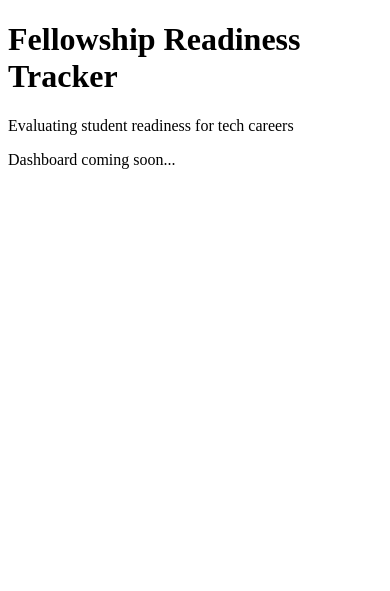
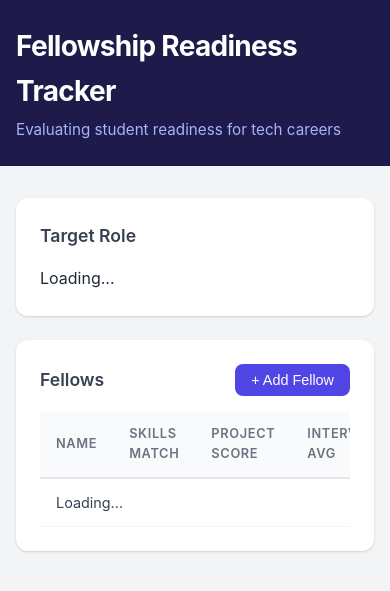
Before and after one commit to sabman83/fellowship-readiness-tracker, a Flask app: page / in a window 390 px wide. Shown: the top 591 px of the page. Run offline with Flask 3, Linux system fonts and the light colour scheme.

Commit message:
Add frontend HTML structure and base styles

```diff
--- /dev/null
+++ b/static/style.css
@@ -0,0 +1,577 @@
+/* Base reset and body */
+*, *::before, *::after {
+    box-sizing: border-box;
+    margin: 0;
+    padding: 0;
+}
+
+body {
+    font-family: -apple-system, BlinkMacSystemFont, 'Segoe UI', Roboto, Oxygen, sans-serif;
+    background: #f3f4f6;
+    color: #1f2937;
+    line-height: 1.6;
+}
+
+/* Container */
+.container {
+    max-width: 900px;
+    margin: 0 auto;
+    padding: 0 1rem;
+}
+
+/* Header */
+header {
+    background: #1e1b4b;
+    color: white;
+    padding: 1.5rem 0;
+    margin-bottom: 2rem;
+}
+
+header h1 {
+    font-size: 1.75rem;
+    font-weight: 700;
+    letter-spacing: -0.025em;
+}
+
+.subtitle {
+    color: #a5b4fc;
+    font-size: 0.95rem;
+    margin-top: 0.25rem;
+}
+
+/* Back link */
+.back-link {
+    color: #a5b4fc;
+    text-decoration: none;
+    font-size: 0.9rem;
+    display: inline-block;
+    margin-bottom: 0.5rem;
+    transition: color 0.2s;
+}
+
+.back-link:hover {
+    color: white;
+}
+
+/* Card */
+.card {
+    background: white;
+    border-radius: 0.75rem;
+    box-shadow: 0 1px 3px rgba(0,0,0,0.1), 0 1px 2px rgba(0,0,0,0.06);
+    padding: 1.5rem;
+    margin-bottom: 1.5rem;
+}
+
+.card-header {
+    display: flex;
+    justify-content: space-between;
+    align-items: center;
+    margin-bottom: 1rem;
+}
+
+.card-header h2 {
+    font-size: 1.1rem;
+    font-weight: 600;
+    color: #374151;
+}
+
+/* Job profile */
+.job-header {
+    display: flex;
+    align-items: flex-start;
+    margin-bottom: 0.75rem;
+}
+
+.job-header h3 {
+    font-size: 1.2rem;
+    font-weight: 700;
+    color: #1f2937;
+}
+
+.company {
+    color: #6b7280;
+    font-size: 0.9rem;
+}
+
+.job-description {
+    color: #4b5563;
+    font-size: 0.9rem;
+    margin-bottom: 1rem;
+    line-height: 1.7;
+}
+
+.skills-required {
+    display: flex;
+    align-items: flex-start;
+    gap: 0.75rem;
+    flex-wrap: wrap;
+}
+
+.skills-required strong {
+    white-space: nowrap;
+    color: #374151;
+    font-size: 0.9rem;
+    margin-top: 0.2rem;
+}
+
+.skill-badges {
+    display: flex;
+    flex-wrap: wrap;
+    gap: 0.4rem;
+}
+
+/* Badge */
+.badge {
+    background: #ede9fe;
+    color: #5b21b6;
+    border-radius: 9999px;
+    padding: 0.2rem 0.65rem;
+    font-size: 0.78rem;
+    font-weight: 500;
+}
+
+/* Table */
+.table-wrapper {
+    overflow-x: auto;
+}
+
+table {
+    width: 100%;
+    border-collapse: collapse;
+    font-size: 0.9rem;
+}
+
+thead th {
+    background: #f9fafb;
+    text-align: left;
+    padding: 0.75rem 1rem;
+    font-weight: 600;
+    color: #6b7280;
+    border-bottom: 2px solid #e5e7eb;
+    font-size: 0.8rem;
+    text-transform: uppercase;
+    letter-spacing: 0.05em;
+}
+
+tbody tr {
+    border-bottom: 1px solid #f3f4f6;
+    transition: background 0.15s;
+}
+
+tbody tr:hover {
+    background: #f9fafb;
+}
+
+tbody td {
+    padding: 0.75rem 1rem;
+    color: #374151;
+}
+
+/* Readiness score badges */
+.readiness-score {
+    display: inline-block;
+    padding: 0.2rem 0.6rem;
+    border-radius: 9999px;
+    font-weight: 600;
+    font-size: 0.85rem;
+}
+
+.score-high {
+    background: #d1fae5;
+    color: #065f46;
+}
+
+.score-mid {
+    background: #fef3c7;
+    color: #92400e;
+}
+
+.score-low {
+    background: #fee2e2;
+    color: #991b1b;
+}
+
+/* Buttons */
+.btn {
+    display: inline-block;
+    padding: 0.5rem 1rem;
+    border-radius: 0.5rem;
+    font-size: 0.9rem;
+    font-weight: 500;
+    cursor: pointer;
+    border: none;
+    text-decoration: none;
+    transition: background 0.2s, transform 0.1s;
+}
+
+.btn:active {
+    transform: scale(0.98);
+}
+
+.btn-primary {
+    background: #4f46e5;
+    color: white;
+}
+
+.btn-primary:hover {
+    background: #4338ca;
+}
+
+.btn-secondary {
+    background: #e5e7eb;
+    color: #374151;
+}
+
+.btn-secondary:hover {
+    background: #d1d5db;
+}
+
+.btn-sm {
+    padding: 0.3rem 0.75rem;
+    font-size: 0.8rem;
+}
+
+/* Modal */
+.modal {
+    position: fixed;
+    inset: 0;
+    z-index: 100;
+    display: flex;
+    align-items: center;
+    justify-content: center;
+}
+
+.modal.hidden {
+    display: none;
+}
+
+.modal-overlay {
+    position: absolute;
+    inset: 0;
+    background: rgba(0,0,0,0.5);
+}
+
+.modal-content {
+    position: relative;
+    background: white;
+    border-radius: 0.75rem;
+    padding: 1.5rem;
+    width: 100%;
+    max-width: 560px;
+    max-height: 90vh;
+    overflow-y: auto;
+    z-index: 101;
+}
+
+.modal-header {
+    display: flex;
+    justify-content: space-between;
+    align-items: center;
+    margin-bottom: 1.25rem;
+}
+
+.modal-header h2 {
+    font-size: 1.1rem;
+    font-weight: 600;
+}
+
+.close-btn {
+    background: none;
+    border: none;
+    font-size: 1.5rem;
+    cursor: pointer;
+    color: #6b7280;
+    line-height: 1;
+    padding: 0.2rem 0.4rem;
+}
+
+.close-btn:hover {
+    color: #1f2937;
+}
+
+/* Form */
+.form-group {
+    margin-bottom: 1.25rem;
+}
+
+.form-group label {
+    display: block;
+    font-weight: 500;
+    margin-bottom: 0.4rem;
+    font-size: 0.9rem;
+    color: #374151;
+}
+
+.form-group input[type="text"],
+.form-group input[type="number"] {
+    width: 100%;
+    padding: 0.5rem 0.75rem;
+    border: 1px solid #d1d5db;
+    border-radius: 0.5rem;
+    font-size: 0.9rem;
+    color: #1f2937;
+    transition: border-color 0.2s;
+}
+
+.form-group input:focus {
+    outline: none;
+    border-color: #4f46e5;
+    box-shadow: 0 0 0 3px rgba(79, 70, 229, 0.1);
+}
+
+.form-hint {
+    font-size: 0.8rem;
+    color: #6b7280;
+    margin-bottom: 0.5rem;
+}
+
+.checkbox-grid {
+    display: grid;
+    grid-template-columns: repeat(2, 1fr);
+    gap: 0.4rem;
+}
+
+.checkbox-label {
+    display: flex;
+    align-items: center;
+    gap: 0.4rem;
+    font-size: 0.9rem;
+    cursor: pointer;
+    padding: 0.3rem 0;
+}
+
+.checklist-row {
+    display: flex;
+    flex-wrap: wrap;
+    gap: 0.75rem;
+    margin-top: 0.5rem;
+    font-size: 0.9rem;
+}
+
+.checklist-row label {
+    display: flex;
+    align-items: center;
+    gap: 0.3rem;
+    cursor: pointer;
+    font-weight: normal;
+}
+
+.score-inputs {
+    display: flex;
+    gap: 0.75rem;
+}
+
+.score-inputs input {
+    flex: 1;
+}
+
+.form-actions {
+    display: flex;
+    justify-content: flex-end;
+    gap: 0.75rem;
+    margin-top: 1.5rem;
+    padding-top: 1rem;
+    border-top: 1px solid #e5e7eb;
+}
+
+/* Score grid (4 columns) */
+.score-grid {
+    display: grid;
+    grid-template-columns: repeat(4, 1fr);
+    gap: 1rem;
+}
+
+.score-card {
+    background: #f9fafb;
+    border-radius: 0.5rem;
+    padding: 1rem;
+    text-align: center;
+    border: 1px solid #e5e7eb;
+}
+
+.score-card.highlight {
+    background: #ede9fe;
+    border-color: #a78bfa;
+}
+
+.score-label {
+    font-size: 0.78rem;
+    font-weight: 600;
+    color: #6b7280;
+    text-transform: uppercase;
+    letter-spacing: 0.05em;
+    margin-bottom: 0.4rem;
+}
+
+.score-value {
+    font-size: 1.5rem;
+    font-weight: 700;
+    color: #1f2937;
+}
+
+.score-card.highlight .score-value {
+    color: #4f46e5;
+}
+
+/* Two column layout */
+.two-col {
+    display: grid;
+    grid-template-columns: 1fr 1fr;
+    gap: 1.5rem;
+    margin-bottom: 1.5rem;
+}
+
+/* Skills list */
+.skill-item {
+    display: flex;
+    align-items: center;
+    gap: 0.5rem;
+    padding: 0.4rem 0.5rem;
+    border-radius: 0.4rem;
+    margin-bottom: 0.4rem;
+    font-size: 0.9rem;
+}
+
+.skill-item.matched {
+    background: #d1fae5;
+    color: #065f46;
+}
+
+.skill-item.missing {
+    background: #fee2e2;
+    color: #991b1b;
+}
+
+.skill-icon {
+    font-weight: 700;
+    font-size: 1rem;
+    width: 1.2rem;
+    text-align: center;
+}
+
+/* Project card */
+.project-card {
+    background: #f9fafb;
+    border: 1px solid #e5e7eb;
+    border-radius: 0.5rem;
+    padding: 0.75rem 1rem;
+    margin-bottom: 0.75rem;
+}
+
+.project-card h4 {
+    font-size: 0.95rem;
+    font-weight: 600;
+    color: #1f2937;
+    margin-bottom: 0.5rem;
+}
+
+.project-checklist {
+    display: flex;
+    flex-wrap: wrap;
+    gap: 0.4rem;
+}
+
+.check-yes {
+    background: #d1fae5;
+    color: #065f46;
+    border-radius: 9999px;
+    padding: 0.15rem 0.6rem;
+    font-size: 0.78rem;
+    font-weight: 500;
+}
+
+.check-no {
+    background: #f3f4f6;
+    color: #9ca3af;
+    border-radius: 9999px;
+    padding: 0.15rem 0.6rem;
+    font-size: 0.78rem;
+    font-weight: 500;
+    text-decoration: line-through;
+}
+
+/* Interview scores */
+.score-badges {
+    display: flex;
+    flex-wrap: wrap;
+    gap: 0.5rem;
+    margin-bottom: 1rem;
+}
+
+.score-badge {
+    background: #dbeafe;
+    color: #1e40af;
+    border-radius: 9999px;
+    padding: 0.25rem 0.75rem;
+    font-size: 0.85rem;
+    font-weight: 500;
+}
+
+/* Chart */
+.chart-container {
+    max-height: 300px;
+    margin: 1rem 0;
+}
+
+/* Add interview form */
+.add-interview-form {
+    padding-top: 1rem;
+    border-top: 1px solid #e5e7eb;
+}
+
+.add-interview-form h3 {
+    font-size: 0.95rem;
+    font-weight: 600;
+    color: #374151;
+    margin-bottom: 0.75rem;
+}
+
+.score-input-row {
+    display: flex;
+    gap: 0.75rem;
+    align-items: center;
+}
+
+.score-input-row input {
+    padding: 0.5rem 0.75rem;
+    border: 1px solid #d1d5db;
+    border-radius: 0.5rem;
+    font-size: 0.9rem;
+    width: 160px;
+}
+
+.score-input-row input:focus {
+    outline: none;
+    border-color: #4f46e5;
+    box-shadow: 0 0 0 3px rgba(79, 70, 229, 0.1);
+}
+
+.form-message {
+    font-size: 0.85rem;
+    color: #059669;
+    margin-top: 0.5rem;
+    min-height: 1.2rem;
+}
+
+/* Empty state */
+.empty-state {
+    color: #9ca3af;
+    font-style: italic;
+    font-size: 0.9rem;
+    padding: 0.5rem 0;
+}
+
+/* Responsive */
+@media (max-width: 640px) {
+    .score-grid {
+        grid-template-columns: repeat(2, 1fr);
+    }
+
+    .two-col {
+        grid-template-columns: 1fr;
+    }
+
+    .score-inputs {
+        flex-direction: column;
+    }
+}
--- a/templates/index.html
+++ b/templates/index.html
@@ -4,14 +4,99 @@
     <meta charset="UTF-8">
     <meta name="viewport" content="width=device-width, initial-scale=1.0">
     <title>Fellowship Readiness Tracker</title>
+    <link rel="stylesheet" href="/static/style.css">
 </head>
 <body>
     <header>
-        <h1>Fellowship Readiness Tracker</h1>
-        <p>Evaluating student readiness for tech careers</p>
+        <div class="container">
+            <h1>Fellowship Readiness Tracker</h1>
+            <p class="subtitle">Evaluating student readiness for tech careers</p>
+        </div>
     </header>
-    <main>
-        <p>Dashboard coming soon...</p>
+
+    <main class="container">
+        <!-- Job Profile Card -->
+        <section class="card" id="job-profile">
+            <div class="card-header">
+                <h2>Target Role</h2>
+            </div>
+            <div id="job-profile-content">Loading...</div>
+        </section>
+
+        <!-- Students Section -->
+        <section class="card">
+            <div class="card-header">
+                <h2>Fellows</h2>
+                <button class="btn btn-primary" onclick="openAddStudentModal()">+ Add Fellow</button>
+            </div>
+            <div class="table-wrapper">
+                <table id="students-table">
+                    <thead>
+                        <tr>
+                            <th>Name</th>
+                            <th>Skills Match</th>
+                            <th>Project Score</th>
+                            <th>Interview Avg</th>
+                            <th>Readiness Score</th>
+                            <th>Action</th>
+                        </tr>
+                    </thead>
+                    <tbody id="students-tbody">
+                        <tr><td colspan="6">Loading...</td></tr>
+                    </tbody>
+                </table>
+            </div>
+        </section>
     </main>
+
+    <!-- Add Student Modal -->
+    <div id="add-student-modal" class="modal hidden">
+        <div class="modal-overlay" onclick="closeAddStudentModal()"></div>
+        <div class="modal-content">
+            <div class="modal-header">
+                <h2>Add New Fellow</h2>
+                <button class="close-btn" onclick="closeAddStudentModal()">&times;</button>
+            </div>
+            <form id="add-student-form">
+                <div class="form-group">
+                    <label for="student-name">Full Name</label>
+                    <input type="text" id="student-name" required placeholder="e.g. Alex Johnson">
+                </div>
+
+                <div class="form-group">
+                    <label>Skills</label>
+                    <p class="form-hint">Select skills the student has from the job requirements</p>
+                    <div id="skills-checkboxes" class="checkbox-grid"></div>
+                </div>
+
+                <div class="form-group">
+                    <label>Project</label>
+                    <input type="text" id="project-name" placeholder="Project name (e.g. Portfolio Site)">
+                    <div class="checklist-row">
+                        <label><input type="checkbox" id="proj-frontend"> Frontend</label>
+                        <label><input type="checkbox" id="proj-backend"> Backend</label>
+                        <label><input type="checkbox" id="proj-api-db"> API / Database</label>
+                        <label><input type="checkbox" id="proj-live-demo"> Live Demo</label>
+                    </div>
+                </div>
+
+                <div class="form-group">
+                    <label>Mock Interview Scores (0–100)</label>
+                    <div class="score-inputs">
+                        <input type="number" id="interview-1" min="0" max="100" placeholder="Interview 1">
+                        <input type="number" id="interview-2" min="0" max="100" placeholder="Interview 2">
+                        <input type="number" id="interview-3" min="0" max="100" placeholder="Interview 3">
+                    </div>
+                </div>
+
+                <div class="form-actions">
+                    <button type="button" class="btn btn-secondary" onclick="closeAddStudentModal()">Cancel</button>
+                    <button type="submit" class="btn btn-primary">Add Fellow</button>
+                </div>
+            </form>
+        </div>
+    </div>
+
+    <script src="/static/script.js"></script>
 </body>
 </html>
```
